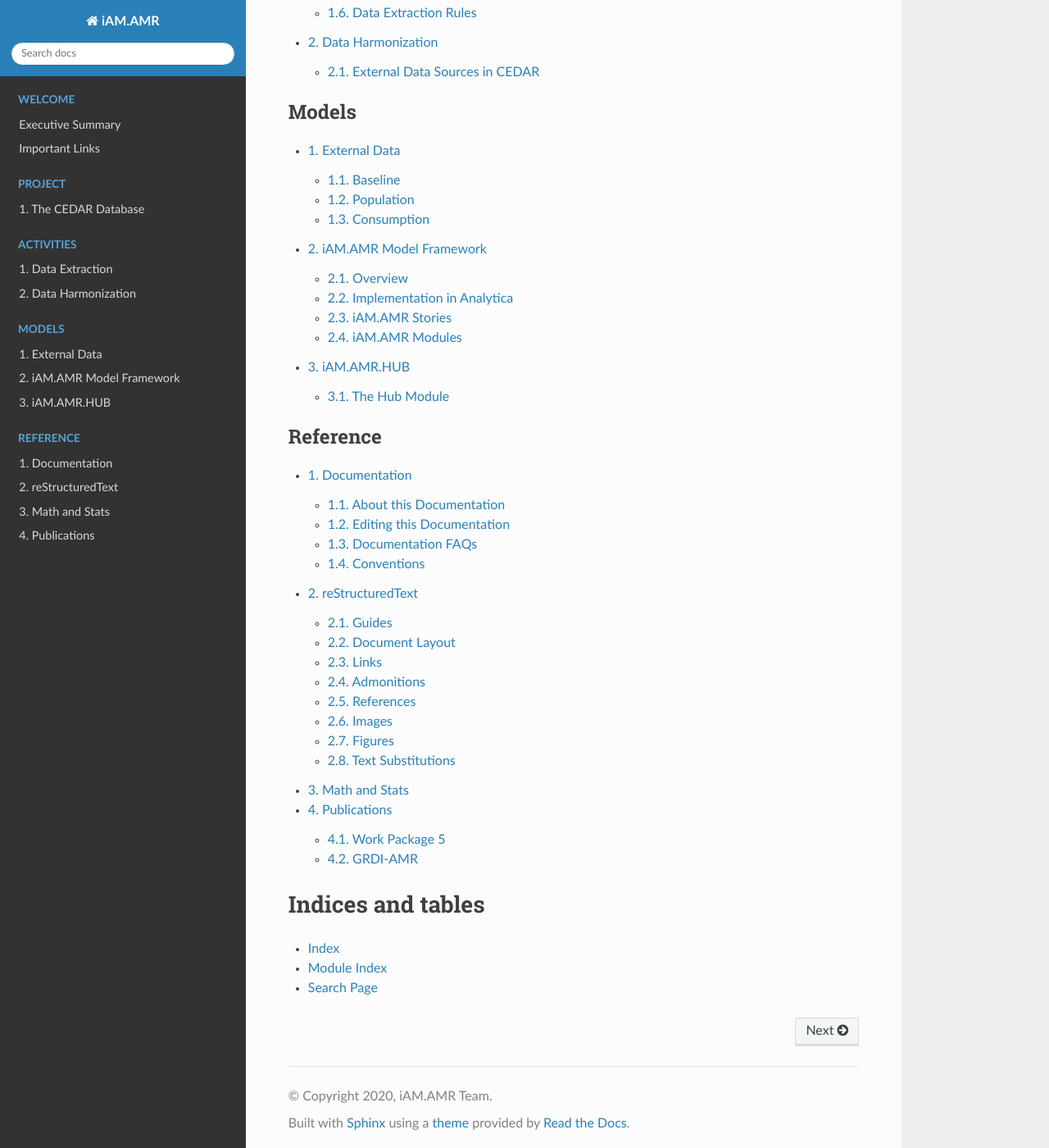
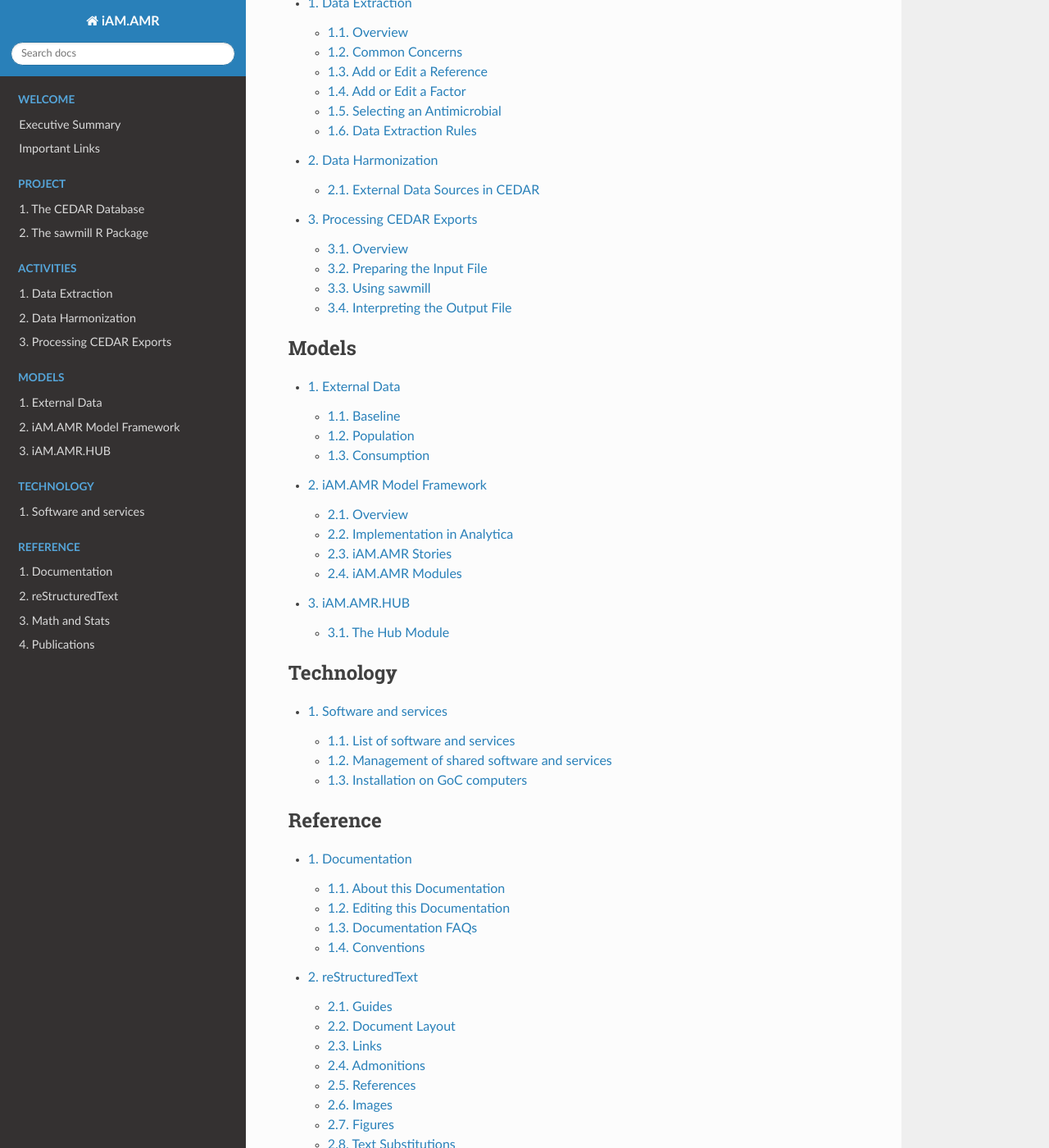
Before and after one commit to iAM-AMR/iAM.AMR.DOC, a Sphinx documentation site: the page built from source/index.rst, in a window 1280 px wide and 1400 px high, scrolled down 684 px. Shown: the whole window at 82% size. Built offline with Sphinx 7.4.7 and the Read the Docs theme 2.0.0, drawn with Linux system fonts in a browser that asks for light colours; a script that is not in the unit is left out; some of the changed text lies outside the part shown.

Commit message:
Update index.rst

```diff
--- a/source/index.rst
+++ b/source/index.rst
@@ -16,6 +16,7 @@ The iAM.AMR Project Documentation
    :numbered:
 
    /02_project/CEDAR
+   /02_project/Sawmill
 
 .. toctree::
    :caption: Activities
@@ -24,6 +25,7 @@ The iAM.AMR Project Documentation
 
    /03_activities/literature_extract
    /03_activities/data_harmonization
+   /03_activities/processing_cedar_queries
 
 .. toctree::
    :caption: Models
@@ -33,6 +35,13 @@ The iAM.AMR Project Documentation
    /04_models/external_data.rst
    /04_models/architecture.rst
    /04_models/hub.rst
+
+.. toctree::
+   :caption: Technology
+   :maxdepth: 2
+   :numbered:
+
+   /09_technology/software.rst
 
 .. toctree::
    :caption: Reference
```
